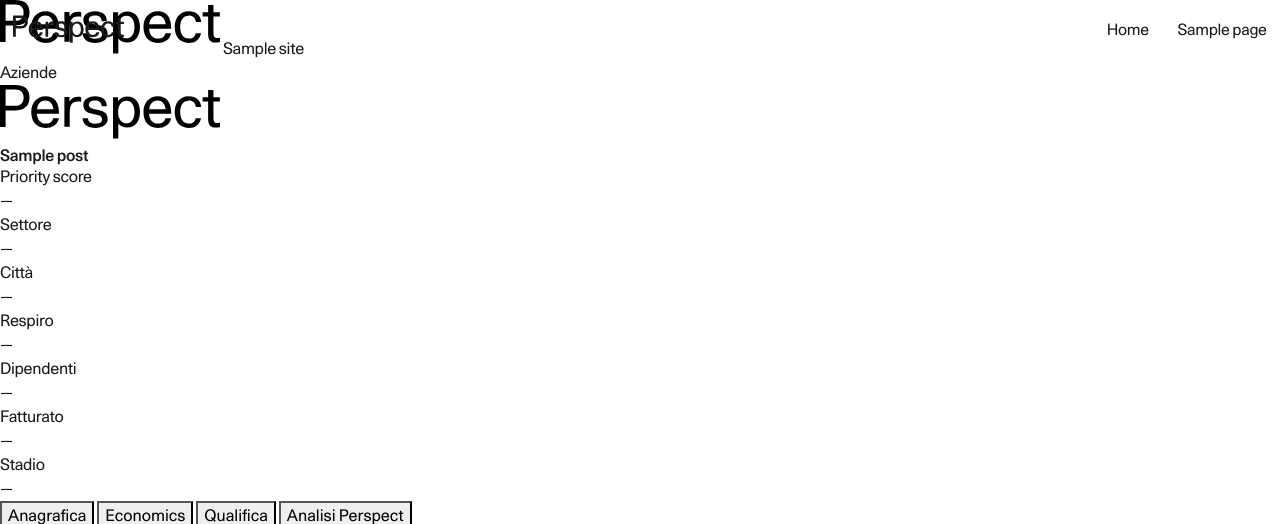
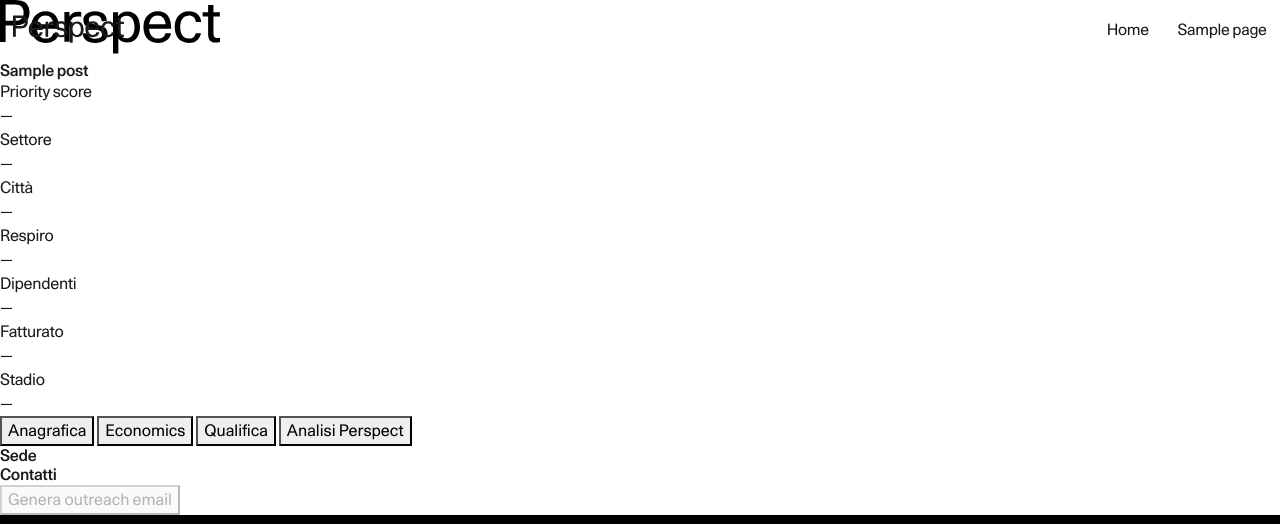
Before and after one commit to newwave-info/lead-generator, a WordPress theme: template single-azienda.php in a window 1280 px wide. Shown: the top 524 px of the page. Run offline with PHP 8.4 and a stand-in for WordPress, Linux system fonts and the light colour scheme; the site name, menu and one post (Sample post) are stand-ins, and other content is empty.

Commit message:
Refactor: Rimuove main-header e stile logo aziendale
Main Header:
- Eliminato completamente ap-main-header
- Pagina inizia direttamente con company-header

Logo Aziendale:
- Rimosso border-radius (0)
- Padding rimosso (0)
- Background cambiato a rgba(0, 0, 0, 0.3)
- Stesso grigio scuro del priority box
- Angoli squadrati per coerenza visiva

```diff
--- a/assets/azienda.css
+++ b/assets/azienda.css
@@ -105,9 +105,9 @@
     width: 80px;
     height: 80px;
     object-fit: contain;
-    background: white;
-    border-radius: 8px;
-    padding: 8px;
+    background: rgba(0, 0, 0, 0.3);
+    border-radius: 0;
+    padding: 0;
 }
 
 .azienda-profile .ap-company-info {
--- a/single-azienda.php
+++ b/single-azienda.php
@@ -315,16 +315,6 @@ if (have_posts()) :
 
         <article id="post-<?php the_ID(); ?>" <?php post_class('azienda-profile'); ?>>
             <div class="ap-shell">
-                <header class="ap-main-header">
-                    <div class="ap-header-brand">
-                        <img src="<?php echo esc_url($theme_uri . '/common/img/logo.svg'); ?>" alt="<?php esc_attr_e('Logo Perspect', 'lead-generator'); ?>">
-                        <span><?php echo esc_html(get_bloginfo('name')); ?></span>
-                    </div>
-                    <nav class="ap-header-nav">
-                        <a href="<?php echo esc_url(home_url('/')); ?>"><?php esc_html_e('Aziende', 'lead-generator'); ?></a>
-                    </nav>
-                </header>
-
                 <section class="ap-company-header">
                     <div class="ap-company-title">
                         <div class="ap-company-main">
```
